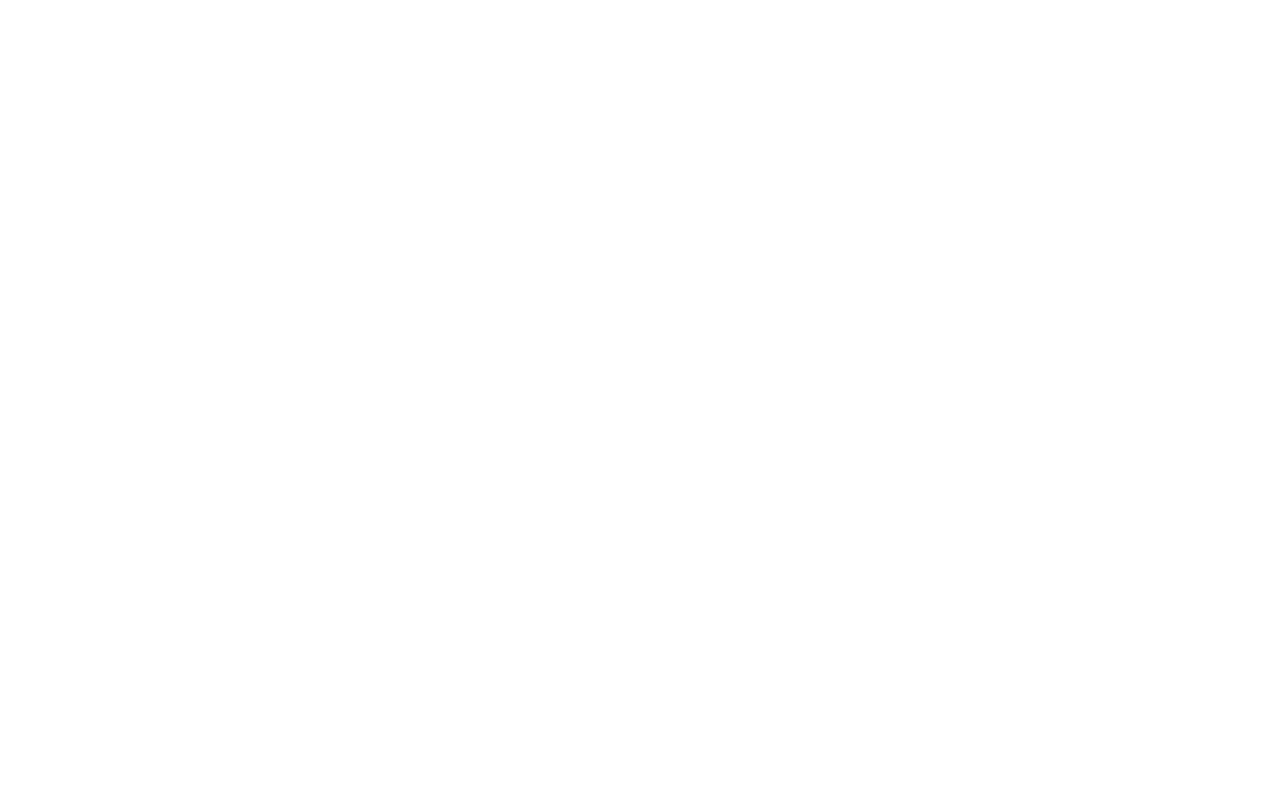
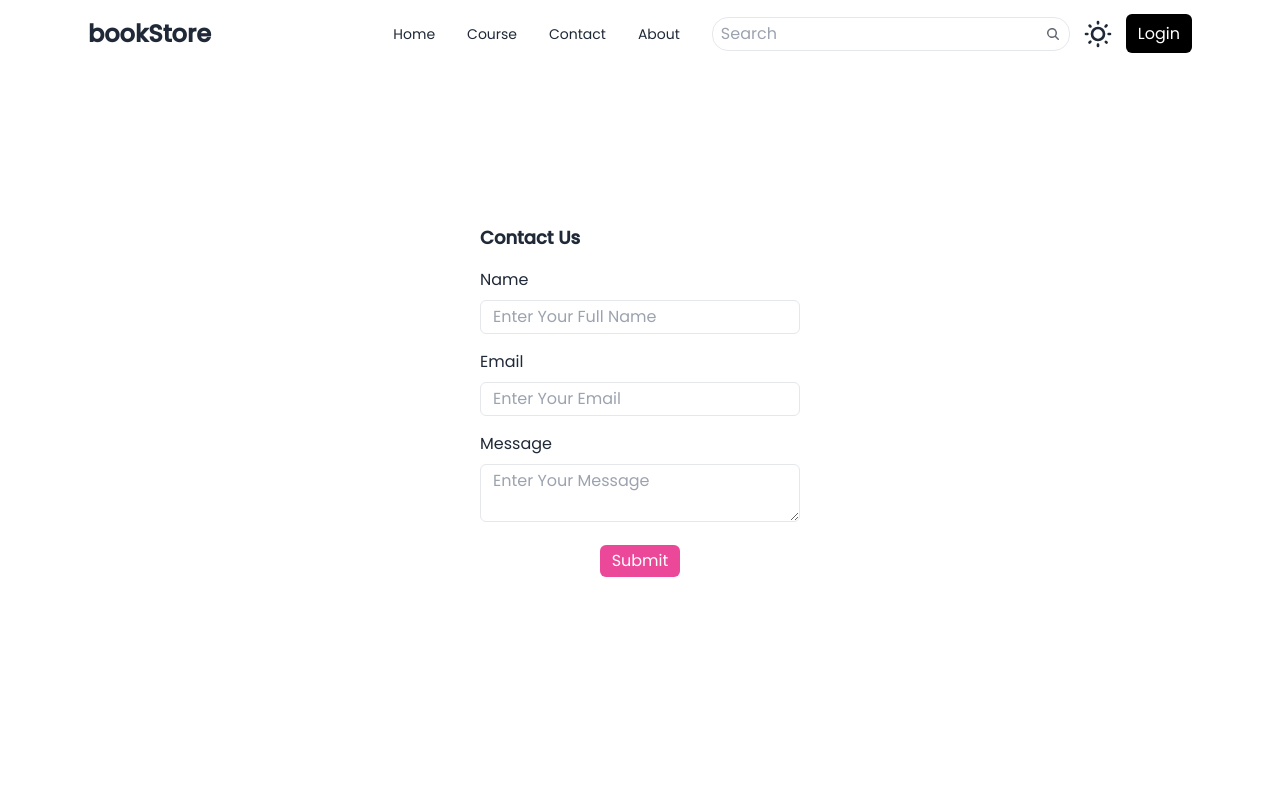
Before and after one commit to Ayush0031/BookStore, a React (Vite) app in the folder Frontend/: page /contact in a window 1280 px wide. Before the commit this address had no page. Shown: the top 800 px of the page. Built offline with nearby package versions, Linux system fonts and the light colour scheme.

Commit message:
contact route added

```diff
--- a/Frontend/src/App.jsx
+++ b/Frontend/src/App.jsx
@@ -3,6 +3,7 @@
 import {Routes,Route} from 'react-router-dom'
 import Courses from './Courses/Courses'
 import Signup from './components/Signup'
+import Contact from './components/Contact'
 
 
 const App = () => {
@@ -13,6 +14,7 @@
       <Route exact path='/' element={<Home/>}></Route>
         <Route exact path='/course' element={<Courses/>}></Route>
         <Route exact path='/signup' element={<Signup/>}></Route>
+        <Route exact path='/contact' element={<Contact/>}></Route>
       </Routes>
       </div>
     </>
--- /dev/null
+++ b/Frontend/src/components/Contact.jsx
@@ -0,0 +1,54 @@
+import React from 'react'
+import Navbar from './Navbar'
+import Footer from './Footer'
+import { useForm } from "react-hook-form"
+import { Link } from 'react-router-dom'
+
+function Contact() {
+  const {
+    register,
+    handleSubmit,
+    formState: { errors },
+  } = useForm()
+
+  const onSubmit = (data) => console.log(data)
+  return (
+    <>
+      <Navbar/>
+      <div className='flex h-screen  items-center justify-center'>
+      <form onSubmit={handleSubmit(onSubmit)}>
+
+                    <h3 className="font-bold text-lg">Contact Us</h3>
+                    <div className='space-y-2 mt-4'>
+                        <span>Name</span>
+                        <br />
+                        <input {...register("name", { required: true })} className='w-80 px-3 py-1 border rounded-md outline-none' type='text' placeholder='Enter Your Full Name'
+                            ></input><br/>
+                            {errors.name && <span className='text-sm text-red-500'>This field is required</span>}
+                    </div>
+                    <div className='space-y-2 mt-4'>
+                        <span>Email</span>
+                        <br />
+                        <input {...register("email", { required: true })} className='w-80 px-3 py-1 border rounded-md outline-none' type='email' placeholder='Enter Your Email'
+                            ></input><br/>
+                            {errors.email && <span className='text-sm text-red-500'>This field is required</span>}
+                    </div>
+
+                    <div className='space-y-2 mt-4'>
+                        <span>Message</span><br />
+
+                        <textarea {...register("message", { required: true })} className='dark:text-black w-80 px-3 py-1 border rounded-md outline-none' type='text-area' placeholder='Enter Your Message'
+                            ></textarea><br/> {errors.message&& <span className='text-sm text-red-500'>This field is required</span>}
+                    </div>
+                    <div className='flex justify-around mt-4'>
+                        <button className='bg-pink-500 text-white rounded-md px-3 py-1 hover:bg-pink-700 duration-200'>Submit</button>
+
+                    </div>
+                    </form>
+      </div>
+      <Footer/>
+    </>
+  )
+}
+
+export default Contact
--- a/Frontend/src/components/Course.jsx
+++ b/Frontend/src/components/Course.jsx
@@ -16,7 +16,7 @@
     </div>
      <div className='mt-12 grid grid-cols-1 md:grid-cols-4'>
         {
-            list.map((data)=> (<Card item={data}/>))
+            list.map((data)=> (<Card item={data} key={data.id}/>))
         }
      </div>
     </>
--- a/Frontend/src/components/Login.jsx
+++ b/Frontend/src/components/Login.jsx
@@ -11,11 +11,11 @@
 
       const onSubmit = (data) => console.log(data)
     return (
-        <div>
+        <div className="">
             {/* You can open the modal using document.getElementById('ID').showModal() method */}
 
-            <dialog id="my_modal_3" className="modal">
-                <div className="modal-box">
+            <dialog id="my_modal_3" className="modal ">
+                <div className="modal-box dark:bg-slate-900  dark:text-white">
                     <form  onSubmit={handleSubmit(onSubmit)} >
                         {/* if there is a button in form, it will close the modal */}
                         <Link to='/' onClick={() => document.getElementById('my_modal_3').close()} className="btn btn-sm btn-circle btn-ghost absolute right-2 top-2">✕</Link>
--- a/Frontend/src/components/Navbar.jsx
+++ b/Frontend/src/components/Navbar.jsx
@@ -38,7 +38,7 @@
         <>
             <li><Link to='/'>Home</Link></li>
             <li><Link to='/course'>Course</Link></li>
-            <li><Link>Contact</Link></li>
+            <li><Link to='/contact'>Contact</Link></li>
             <li><Link>About</Link></li>
         </>
     );
--- a/Frontend/src/components/Signup.jsx
+++ b/Frontend/src/components/Signup.jsx
@@ -14,7 +14,7 @@
     <>
       <div className='flex h-screen  items-center justify-center '>
       <div className="w-[600px]">
-                <div className="modal-box">
+                <div className="modal-box dark:bg-slate-900  dark:text-white">
                     <form onSubmit={handleSubmit(onSubmit)}>
                         {/* if there is a button in form, it will close the modal */}
                         <Link to='/' className="btn btn-sm btn-circle btn-ghost absolute right-2 top-2">✕</Link>
```
